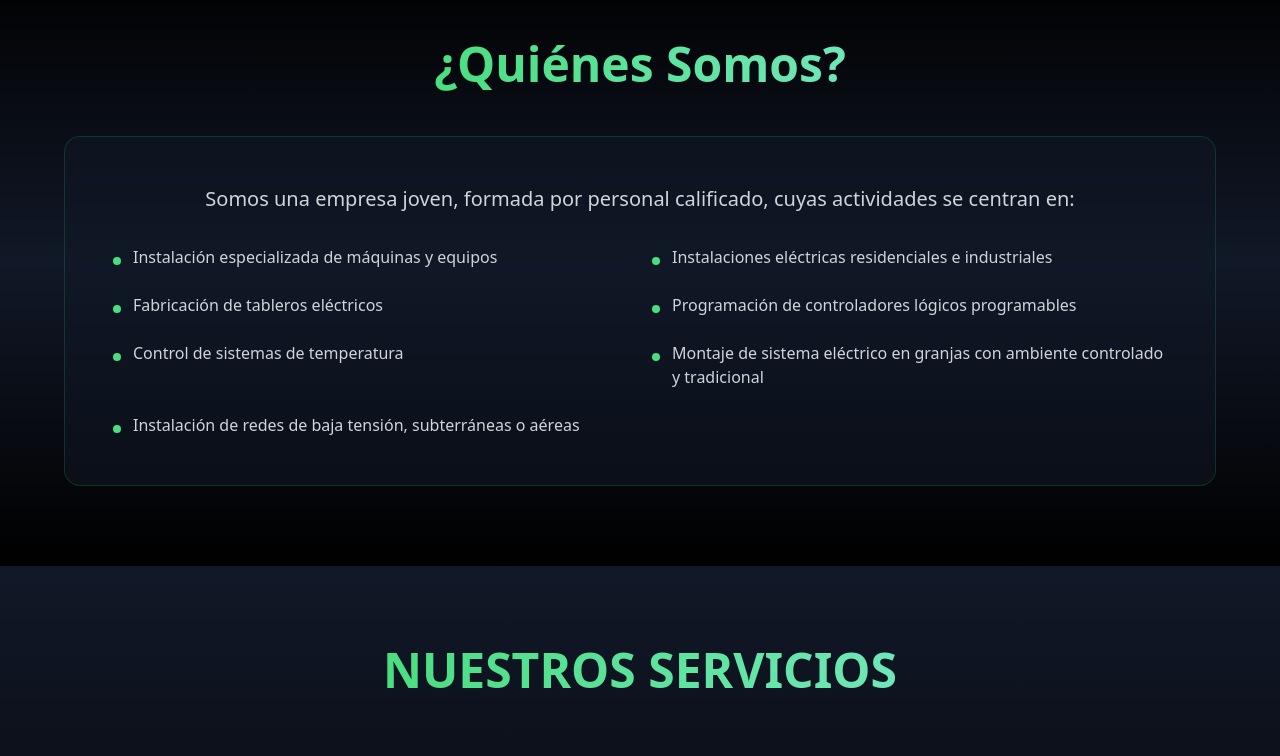
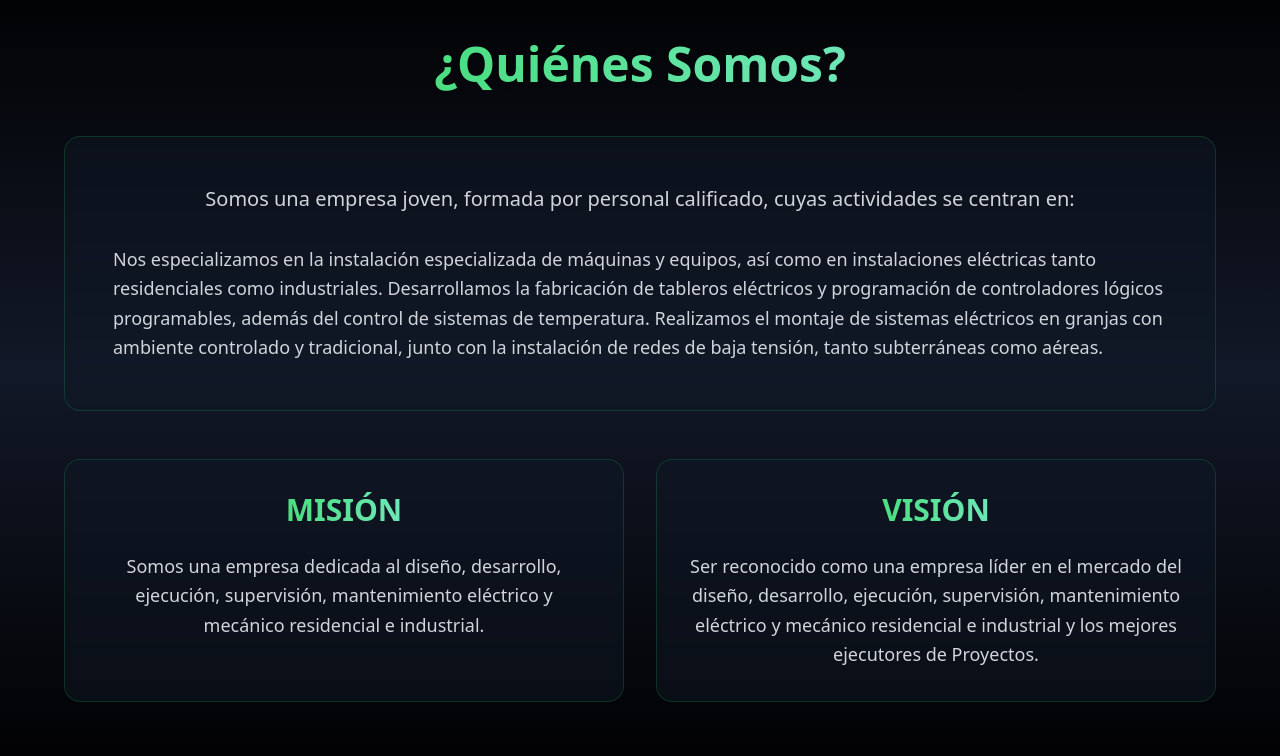
Before and after one commit to kamansoft/soin-d-and-l-site, a React (Vite) app: page / in a window 1280 px wide. Shown: the part 840-1596 px from the top of the page. Built offline with nearby package versions, Linux system fonts and the light colour scheme.

Commit message:
Refactor About section and add Mission/Vision
- Convert "Quienes Somos" content to a paragraph.
- Integrate Mission and Vision blocks into the "Quienes Somos" section.

```diff
--- a/src/components/About.tsx
+++ b/src/components/About.tsx
@@ -10,27 +10,49 @@ export const About = () => {
           </span>
         </h2>
 
-        <div className="bg-gray-900/50 backdrop-blur-sm rounded-2xl p-8 md:p-12 border border-green-500/20">
+        <div className="bg-gray-900/50 backdrop-blur-sm rounded-2xl p-8 md:p-12 border border-green-500/20 mb-12">
           <p className="text-lg md:text-xl text-gray-300 leading-relaxed mb-8">
             Somos una empresa joven, formada por personal calificado,
             cuyas actividades se centran en:
           </p>
 
-          <div className="grid grid-cols-1 md:grid-cols-2 gap-6 text-left">
-            {[
-              "Instalación especializada de máquinas y equipos",
-              "Instalaciones eléctricas residenciales e industriales",
-              "Fabricación de tableros eléctricos",
-              "Programación de controladores lógicos programables",
-              "Control de sistemas de temperatura",
-              "Montaje de sistema eléctrico en granjas con ambiente controlado y tradicional",
-              "Instalación de redes de baja tensión, subterráneas o aéreas"
-            ].map((service, index) => (
-              <div key={index} className="flex items-start space-x-3">
-                <div className="w-2 h-2 bg-green-400 rounded-full mt-3 flex-shrink-0"></div>
-                <p className="text-gray-300">{service}</p>
-              </div>
-            ))}
+          <p className="text-lg text-gray-300 leading-relaxed text-left">
+            Nos especializamos en la instalación especializada de máquinas y equipos,
+            así como en instalaciones eléctricas tanto residenciales como industriales.
+            Desarrollamos la fabricación de tableros eléctricos y programación de controladores
+            lógicos programables, además del control de sistemas de temperatura. Realizamos
+            el montaje de sistemas eléctricos en granjas con ambiente controlado y tradicional,
+            junto con la instalación de redes de baja tensión, tanto subterráneas como aéreas.
+          </p>
+        </div>
+
+        {/* Mission and Vision Blocks */}
+        <div className="grid grid-cols-1 lg:grid-cols-2 gap-8">
+          {/* Mission */}
+          <div className="bg-gray-900/50 backdrop-blur-sm rounded-2xl p-8 border border-green-500/20">
+            <h3 className="text-2xl md:text-3xl font-bold mb-6 text-center">
+              <span className="bg-gradient-to-r from-green-400 to-emerald-300 bg-clip-text text-transparent">
+                MISIÓN
+              </span>
+            </h3>
+            <p className="text-lg text-gray-300 leading-relaxed text-center">
+              Somos una empresa dedicada al diseño, desarrollo, ejecución, supervisión,
+              mantenimiento eléctrico y mecánico residencial e industrial.
+            </p>
+          </div>
+
+          {/* Vision */}
+          <div className="bg-gray-900/50 backdrop-blur-sm rounded-2xl p-8 border border-green-500/20">
+            <h3 className="text-2xl md:text-3xl font-bold mb-6 text-center">
+              <span className="bg-gradient-to-r from-green-400 to-emerald-300 bg-clip-text text-transparent">
+                VISIÓN
+              </span>
+            </h3>
+            <p className="text-lg text-gray-300 leading-relaxed text-center">
+              Ser reconocido como una empresa líder en el mercado del diseño, desarrollo,
+              ejecución, supervisión, mantenimiento eléctrico y mecánico residencial e
+              industrial y los mejores ejecutores de Proyectos.
+            </p>
           </div>
         </div>
       </div>
--- a/src/pages/Index.tsx
+++ b/src/pages/Index.tsx
@@ -3,7 +3,6 @@ import { Hero } from "@/components/Hero";
 import { About } from "@/components/About";
 import { Services } from "@/components/Services";
 import { Values } from "@/components/Values";
-import { Mission } from "@/components/Mission";
 import { Gallery } from "@/components/Gallery";
 import { Contact } from "@/components/Contact";
 
@@ -14,7 +13,6 @@ const Index = () => {
       <About />
       <Services />
       <Values />
-      <Mission />
       <Gallery />
       <Contact />
     </div>
```
